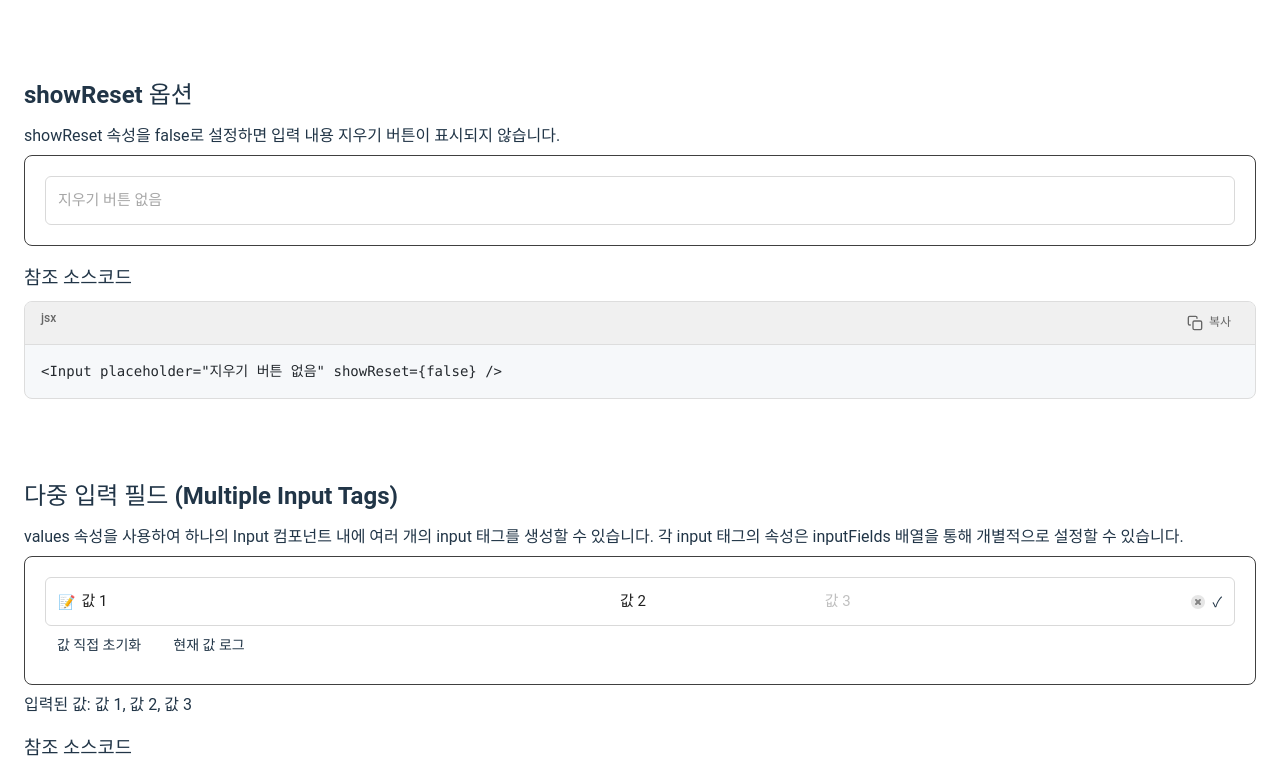
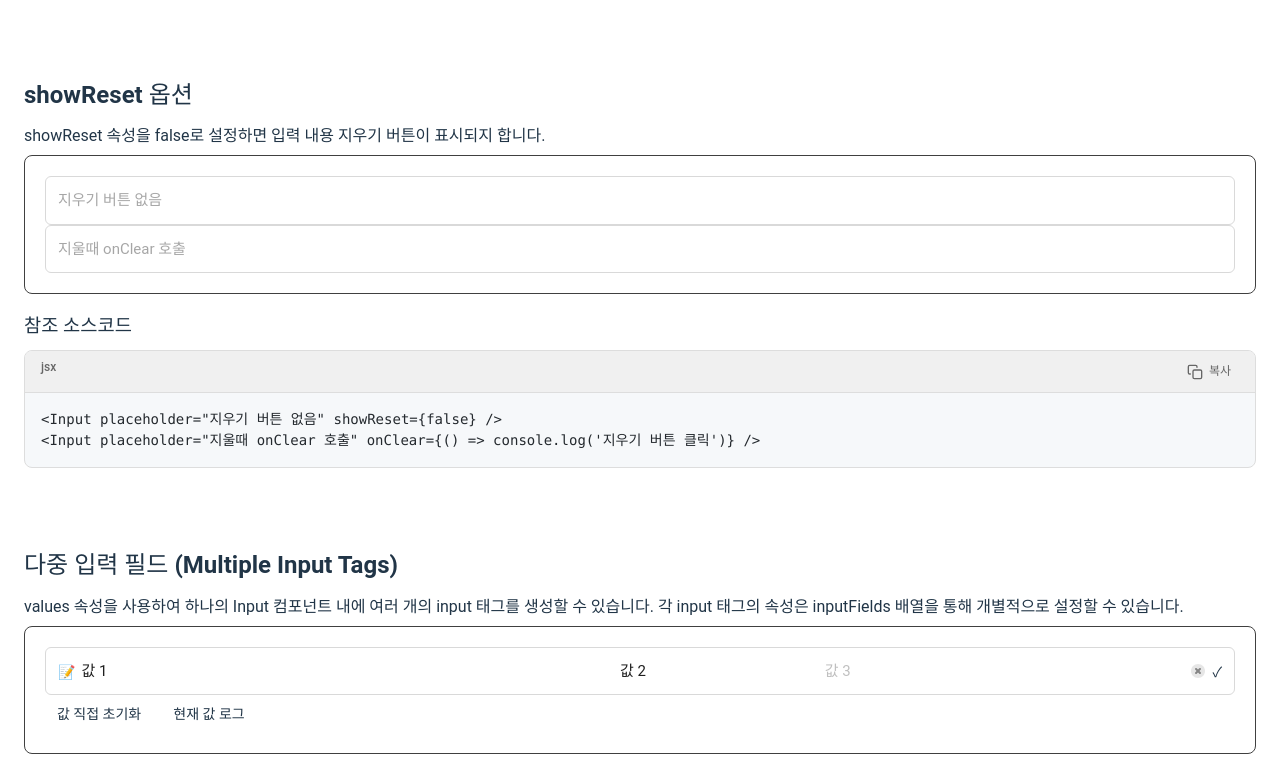
Before and after one commit to anoju/anoju-react, a React (Vite) app: page /guide/input in a window 1280 px wide. Shown: the part 5290-6053 px from the top of the page. Built offline with nearby package versions, Linux system fonts and the light colour scheme.

Commit message:
input 컴포넌트 개선(2)

```diff
--- a/src/pages/guide/input.tsx
+++ b/src/pages/guide/input.tsx
@@ -339,16 +339,22 @@ const InputGuide = () => {
         <h2 className={styles['section-title']}>showReset 옵션</h2>
         <p className={styles.txt}>
           showReset 속성을 false로 설정하면 입력 내용 지우기 버튼이 표시되지
-          않습니다.
+          합니다.
         </p>
 
         <div className={styles.showcase}>
           <Input placeholder="지우기 버튼 없음" showReset={false} />
+          <Input
+            placeholder="지울때 onClear 호출"
+            onClear={() => console.log('지우기 버튼 클릭')}
+          />
         </div>
 
         <h3 className={styles['sub-title']}>참조 소스코드</h3>
         <CodeHighlight
-          code={`<Input placeholder="지우기 버튼 없음" showReset={false} />`}
+          code={`<Input placeholder="지우기 버튼 없음" showReset={false} />
+<Input placeholder="지울때 onClear 호출" onClear={() => console.log('지우기 버튼 클릭')} />
+`}
           language="jsx"
         />
       </section>
@@ -759,6 +765,12 @@ const multiInputRef = useRef<InputHandle>(null);
                 <td>포커스를 잃을 때 호출되는 함수</td>
               </tr>
               <tr>
+                <td>onClear</td>
+                <td>{'() => void'}</td>
+                <td>-</td>
+                <td>값 지우기 콜백</td>
+              </tr>
+              <tr>
                 <td>values</td>
                 <td>(string | number)[]</td>
                 <td>-</td>
```
